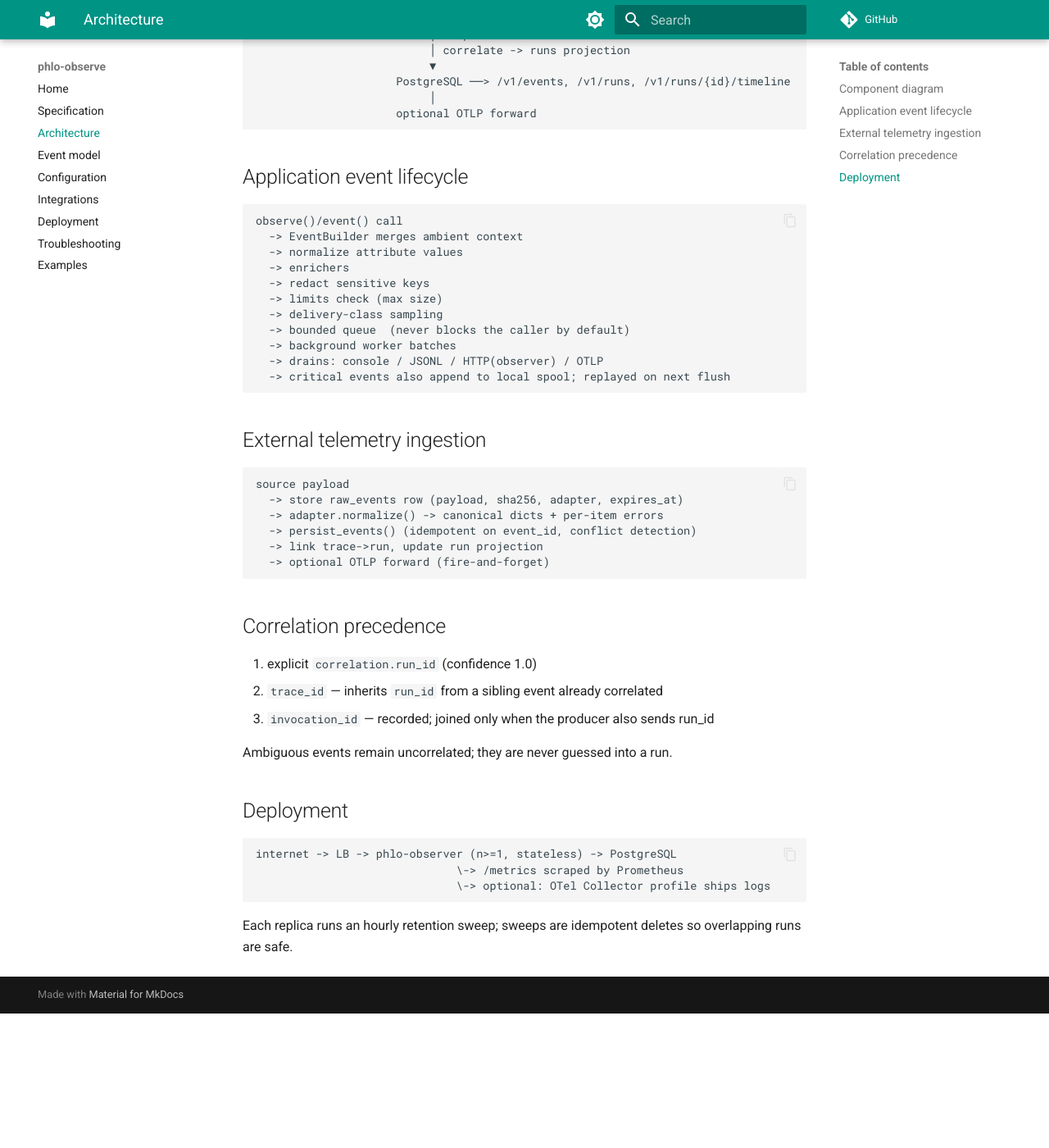
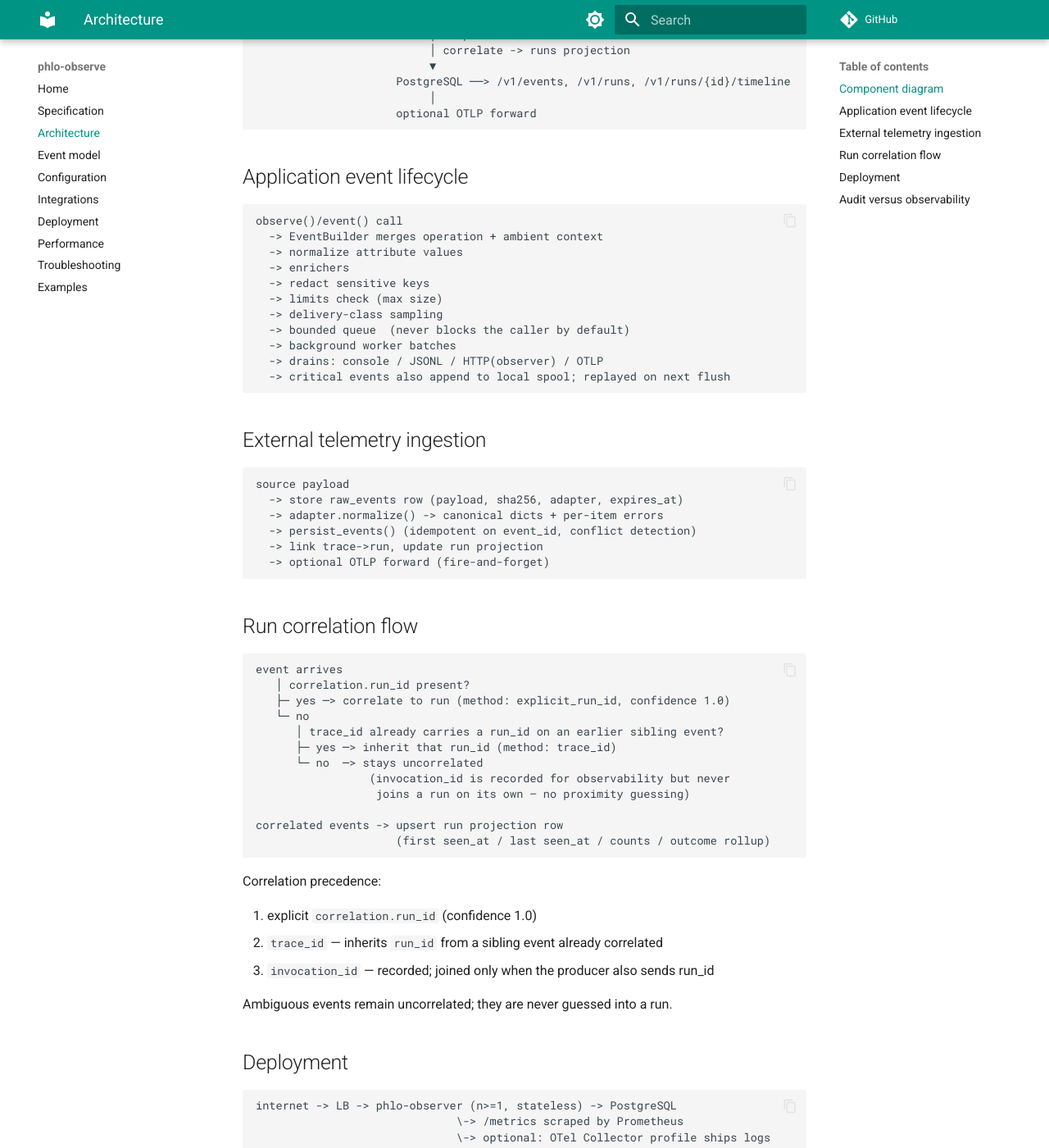
Before and after one commit to phlohouse/phlo-observe, an MkDocs documentation site: the page built from docs/architecture.md, in a window 1280 px wide and 1400 px high, scrolled down 379 px. Shown: the whole window at 82% size. Built offline with MkDocs 1.6.1 and Material for MkDocs 9.7.7, drawn with Linux system fonts in a browser that asks for light colours; comment, search, counter and statistics services are not loaded; before the commit the page ends 1615 px from its top, so only the background shows below that; some of the changed text lies outside the part shown.

Commit message:
docs: add audit scope statement, first-event path, and perf baselines
- state the audit-vs-observability scope (spec section 70) in README,
  architecture, and the docs index
- README opens with a first-event-in-minutes path (spec section 71) that
  needs nothing but observe-core and a console drain
- promote run correlation to a proper flow diagram (spec section 94)
- record measured performance baselines against the spec targets and how
  to reproduce them (spec section 98)
- fix CONTRIBUTING references: event names live in phlo_observe/events.py
  constants + EVENT_NAMES, adapters register in adapters/__init__.py, and
  the test database comes from docker compose

````diff
--- a/docs/architecture.md
+++ b/docs/architecture.md
@@ -24,7 +24,7 @@
 
 ```text
 observe()/event() call
-  -> EventBuilder merges ambient context
+  -> EventBuilder merges operation + ambient context
   -> normalize attribute values
   -> enrichers
   -> redact sensitive keys
@@ -47,7 +47,24 @@
   -> optional OTLP forward (fire-and-forget)
 ```
 
-## Correlation precedence
+## Run correlation flow
+
+```text
+event arrives
+   │ correlation.run_id present?
+   ├─ yes ─> correlate to run (method: explicit_run_id, confidence 1.0)
+   └─ no
+      │ trace_id already carries a run_id on an earlier sibling event?
+      ├─ yes ─> inherit that run_id (method: trace_id)
+      └─ no  ─> stays uncorrelated
+                 (invocation_id is recorded for observability but never
+                  joins a run on its own — no proximity guessing)
+
+correlated events -> upsert run projection row
+                     (first seen_at / last seen_at / counts / outcome rollup)
+```
+
+Correlation precedence:
 
 1. explicit `correlation.run_id` (confidence 1.0)
 2. `trace_id` — inherits `run_id` from a sibling event already correlated
@@ -65,3 +82,13 @@
 
 Each replica runs an hourly retention sweep; sweeps are idempotent deletes so
 overlapping runs are safe.
+
+## Audit versus observability
+
+`phlo-observe` is an operational observability system. It may record decisions
+such as WAP promotion for visibility, but V1 is not by itself a validated
+authoritative electronic audit trail for GxP records.
+
+If regulated workflows later depend on it as a system of record, separate
+requirements for immutability, identity, validation, retention, review,
+electronic signatures and change control are required.
--- a/mkdocs.yml
+++ b/mkdocs.yml
@@ -33,6 +33,7 @@
   - Configuration: configuration.md
   - Integrations: integrations.md
   - Deployment: deployment.md
+  - Performance: performance.md
   - Troubleshooting: troubleshooting.md
   - Examples: examples.md
 
````
Also changed, not shown: CONTRIBUTING.md (+14 -7 lines), README.md (+34 -0 lines), docs/index.md (+5 -0 lines), docs/performance.md (added, +46 -0 lines).
